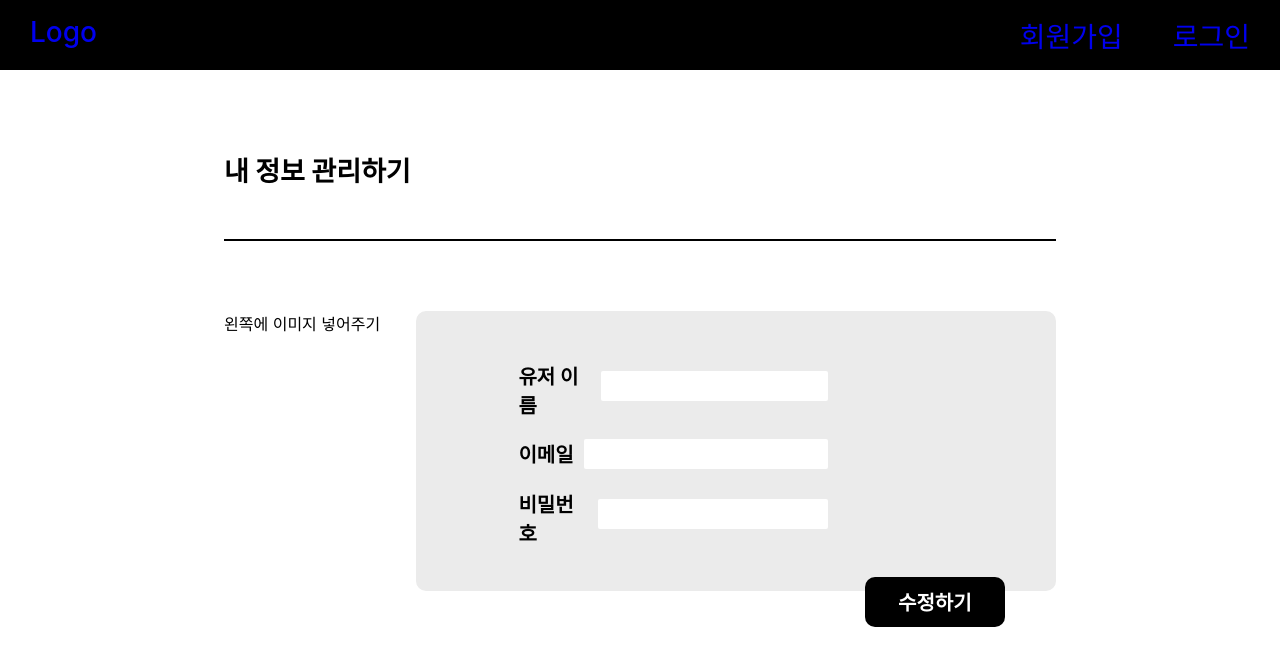
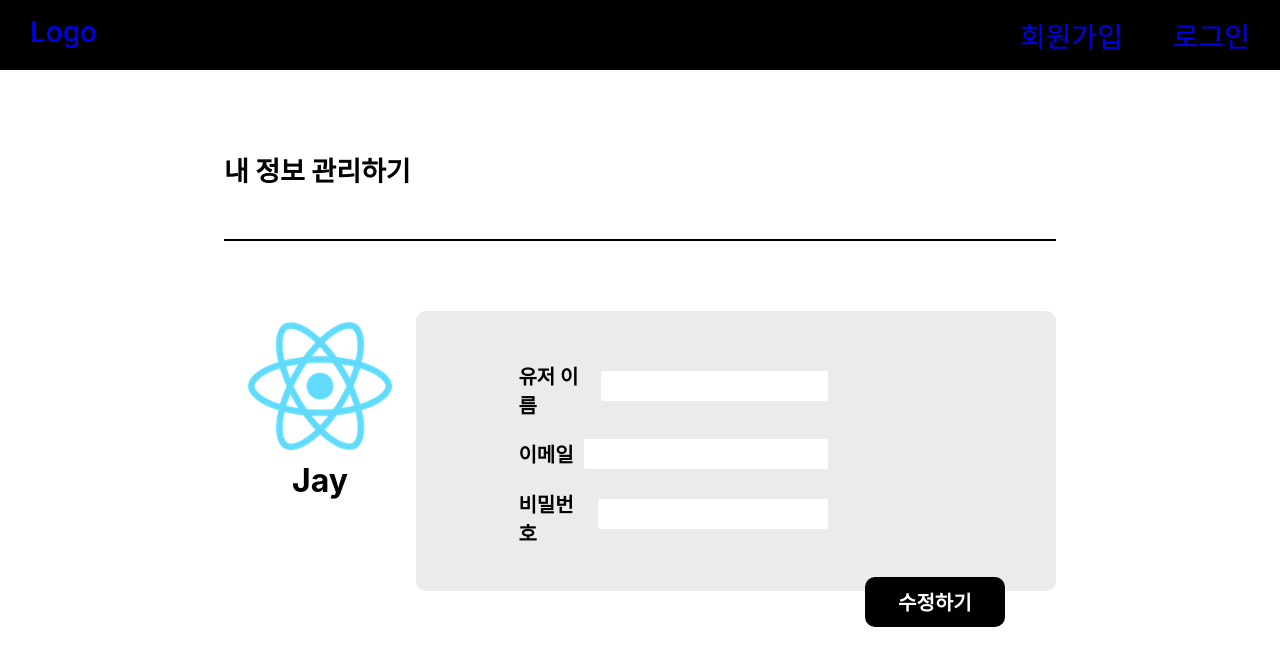
Before and after one commit to codestates-seb/seb39_main_002, a React (Create React App) app in the folder client/: page /mypage in a window 1280 px wide. Shown: the top 666 px of the page. Built offline with nearby package versions, Linux system fonts and the light colour scheme; no server answers.

Commit message:
little change

```diff
--- a/client/src/Find.js
+++ b/client/src/Find.js
@@ -13,11 +13,13 @@ function Find() {
       //유저 이름과 이메일이 일치하는 ID가 있는 경우
       //ID 를 이메일로 보내주기
       alert(`유저 이름 : ${nickname}\n이메일 : ${leftEmail}`);
+      //프론트에서 아이디 출력
     } else if (e.target.value === "Password") {
       //ID와 이메일이 일치하는 ID가 있는 경우
       //Password를 랜덤으로 변경한 다음
       //서버(DB?)로 바뀐 Password를 수정하고 이메일로 보내주기
       alert(`ID : ${id}\n이메일 : ${rightEmail}`);
+      //비밀번호@
     }
   }
   function nicknameHandler(e) {
--- a/client/src/Mypage.js
+++ b/client/src/Mypage.js
@@ -1,6 +1,6 @@
 import styled from "styled-components";
 import axios from "axios";
-
+import myImg from "./img/AdobeStock_113803790.jpeg";
 function Mypage() {
   const passwordRegEx = /^(?=.*[a-zA-Z])(?=.*[!@#$%^*+=-])(?=.*[0-9]).{8,16}$/;
   function modifyProfile(nickname, memberEmail, memberPassword) {
@@ -51,7 +51,12 @@ function Mypage() {
       <div className="container">
         <div className="text">내 정보 관리하기</div>
         <div className="boxes">
-          <div className="box box1">왼쪽에 이미지 넣어주기</div>
+          <div className="box box1">
+            <div className="imgBox">
+              <img src={process.env.PUBLIC_URL + `/logo192.png`}></img>
+            </div>
+            <h1>{"Jay"}</h1>
+          </div>
           <form className="box box2" onSubmit={handleSubmit}>
             <div className="inputBox">
               <div className="inputDiv">
@@ -106,6 +111,18 @@ export const Main = styled.div`
   }
   .box1 {
     width: 15vw;
+    .imgBox {
+      display: flex;
+      justify-content: center;
+    }
+    img {
+      width: 150px;
+    }
+    h1 {
+      display: flex;
+      justify-content: center;
+      margin: 0;
+    }
   }
   .box2 {
     width: 50vw;
```
